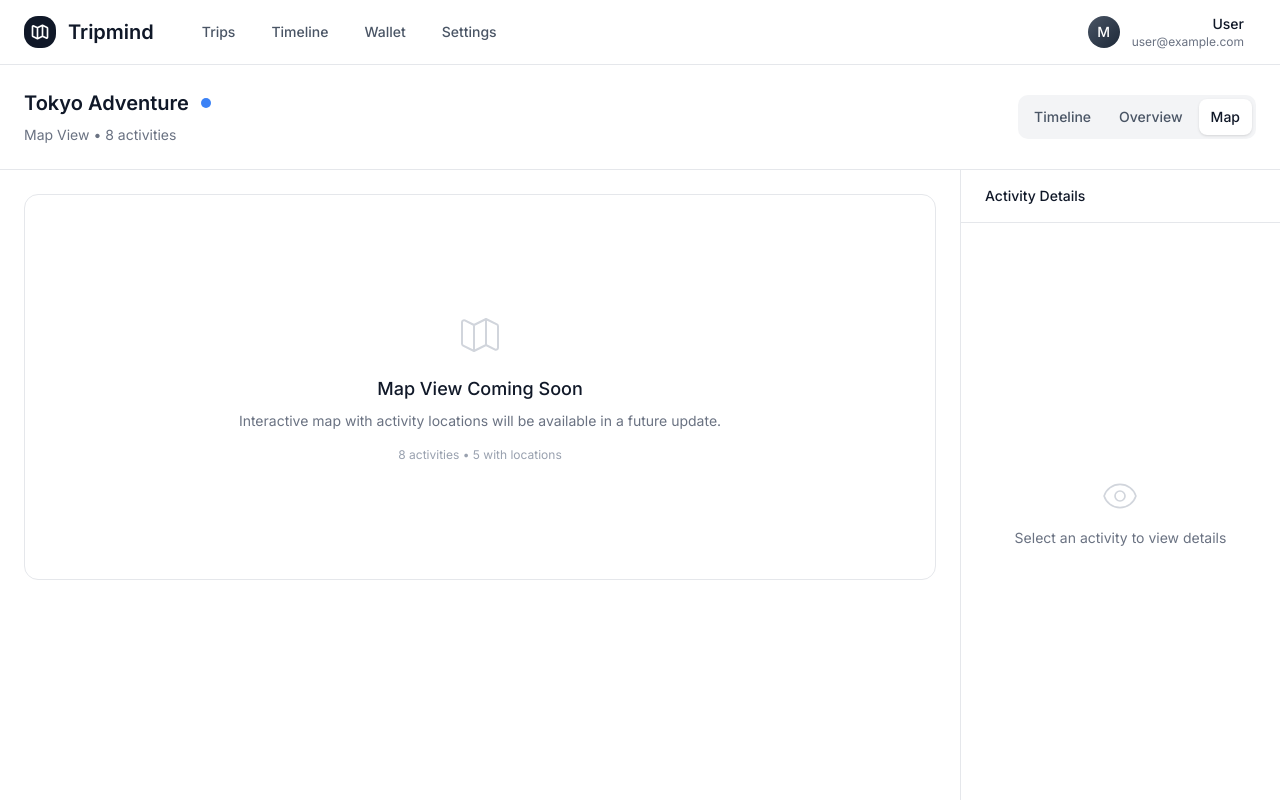
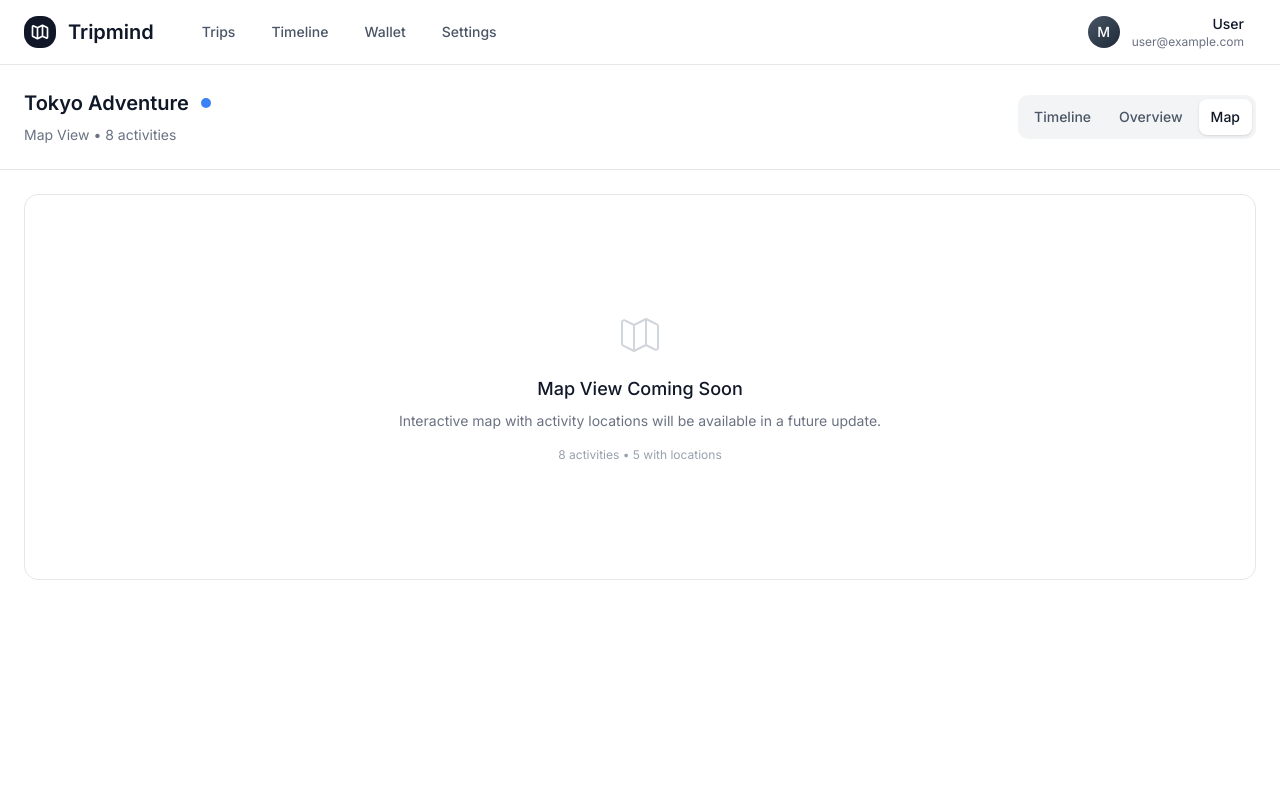
Before and after one commit to marlonbernardes/tripmind, a Next.js app in the folder frontend/: page /trip/1/map in a window 1280 px wide. Built offline with nearby package versions, Linux system fonts and the light colour scheme.

Commit message:
refactor: update activity details and trip layout components
- Enhance ActivityDetailsPanel with improved functionality and interactions
- Update TripLayout component with better integration and layout management

```diff
--- a/frontend/src/components/features/ActivityDetailsPanel.tsx
+++ b/frontend/src/components/features/ActivityDetailsPanel.tsx
@@ -3,43 +3,35 @@
 import { useTripContext } from '@/contexts/TripContext'
 
 export function ActivityDetailsPanel() {
-  const { selectedActivity } = useTripContext()
+  const { selectedActivity, setSelectedActivity } = useTripContext()
 
   if (!selectedActivity) {
-    return (
-      <div className="w-80 border-l border-gray-200 dark:border-gray-800 bg-white dark:bg-gray-900 flex flex-col">
-        <div className="px-6 py-4 border-b border-gray-200 dark:border-gray-800">
-          <h3 className="text-sm font-medium text-gray-900 dark:text-white">
-            Activity Details
-          </h3>
-        </div>
+    return null
+  }
 
-        <div className="flex-1 flex items-center justify-center p-6">
-          <div className="text-center">
-            <div className="w-10 h-10 mx-auto mb-3 text-gray-300 dark:text-gray-600">
-              <svg fill="none" stroke="currentColor" viewBox="0 0 24 24">
-                <path strokeLinecap="round" strokeLinejoin="round" strokeWidth={1} d="M15 12a3 3 0 11-6 0 3 3 0 016 0z" />
-                <path strokeLinecap="round" strokeLinejoin="round" strokeWidth={1} d="M2.458 12C3.732 7.943 7.523 5 12 5c4.478 0 8.268 2.943 9.542 7-1.274 4.057-5.064 7-9.542 7-4.477 0-8.268-2.943-9.542-7z" />
-              </svg>
-            </div>
-            <p className="text-gray-500 dark:text-gray-400 text-sm">
-              Select an activity to view details
-            </p>
-          </div>
-        </div>
-      </div>
-    )
+  const handleClose = () => {
+    setSelectedActivity(null)
   }
 
   return (
-    <div className="w-80 border-l border-gray-200 dark:border-gray-800 bg-white dark:bg-gray-900 flex flex-col">
-      <div className="px-6 py-4 border-b border-gray-200 dark:border-gray-800">
+    <div className="fixed top-0 right-0 h-screen w-80 bg-white dark:bg-gray-900 shadow-2xl border-l border-gray-200 dark:border-gray-800 z-[9999] flex flex-col">
+      {/* Header with close button */}
+      <div className="px-6 py-4 border-b border-gray-200 dark:border-gray-800 flex items-center justify-between flex-shrink-0">
         <h3 className="text-sm font-medium text-gray-900 dark:text-white">
           Activity Details
         </h3>
+        <button
+          onClick={handleClose}
+          className="p-1 hover:bg-gray-100 dark:hover:bg-gray-800 rounded-lg transition-colors"
+        >
+          <svg className="w-5 h-5 text-gray-500 dark:text-gray-400" fill="none" stroke="currentColor" viewBox="0 0 24 24">
+            <path strokeLinecap="round" strokeLinejoin="round" strokeWidth={2} d="M6 18L18 6M6 6l12 12" />
+          </svg>
+        </button>
       </div>
 
-      <div className="flex-1 p-6">
+      {/* Content */}
+      <div className="flex-1 p-6 overflow-y-auto">
         <div className="space-y-6">
           <div>
             <h4 className="text-lg font-medium text-gray-900 dark:text-white mb-4">
--- a/frontend/src/components/features/TripLayout.tsx
+++ b/frontend/src/components/features/TripLayout.tsx
@@ -69,15 +69,12 @@ function TripLayoutContent({ children, tripId }: TripLayoutProps) {
       {/* Trip Header with Sub-Navigation */}
       <TripHeader trip={trip} activityCount={activities.length} />
 
-      {/* 2-Column Layout */}
-      <div className="flex-1 flex overflow-hidden">
-        {/* Left Column - Content */}
-        <div className="flex-1 overflow-auto">
+      {/* Single Column Layout - Full Width */}
+      <div className="flex-1 overflow-hidden">
+        {/* Content Area - Full Width */}
+        <div className="h-full overflow-auto">
           {children}
         </div>
-
-        {/* Right Column - Activity Details Panel */}
-        <ActivityDetailsPanel />
       </div>
     </div>
   )
@@ -89,6 +86,7 @@ export function TripLayout({ children, tripId }: TripLayoutProps) {
       <TripLayoutContent tripId={tripId}>
         {children}
       </TripLayoutContent>
+      <ActivityDetailsPanel />
     </TripProvider>
   )
 }
```
